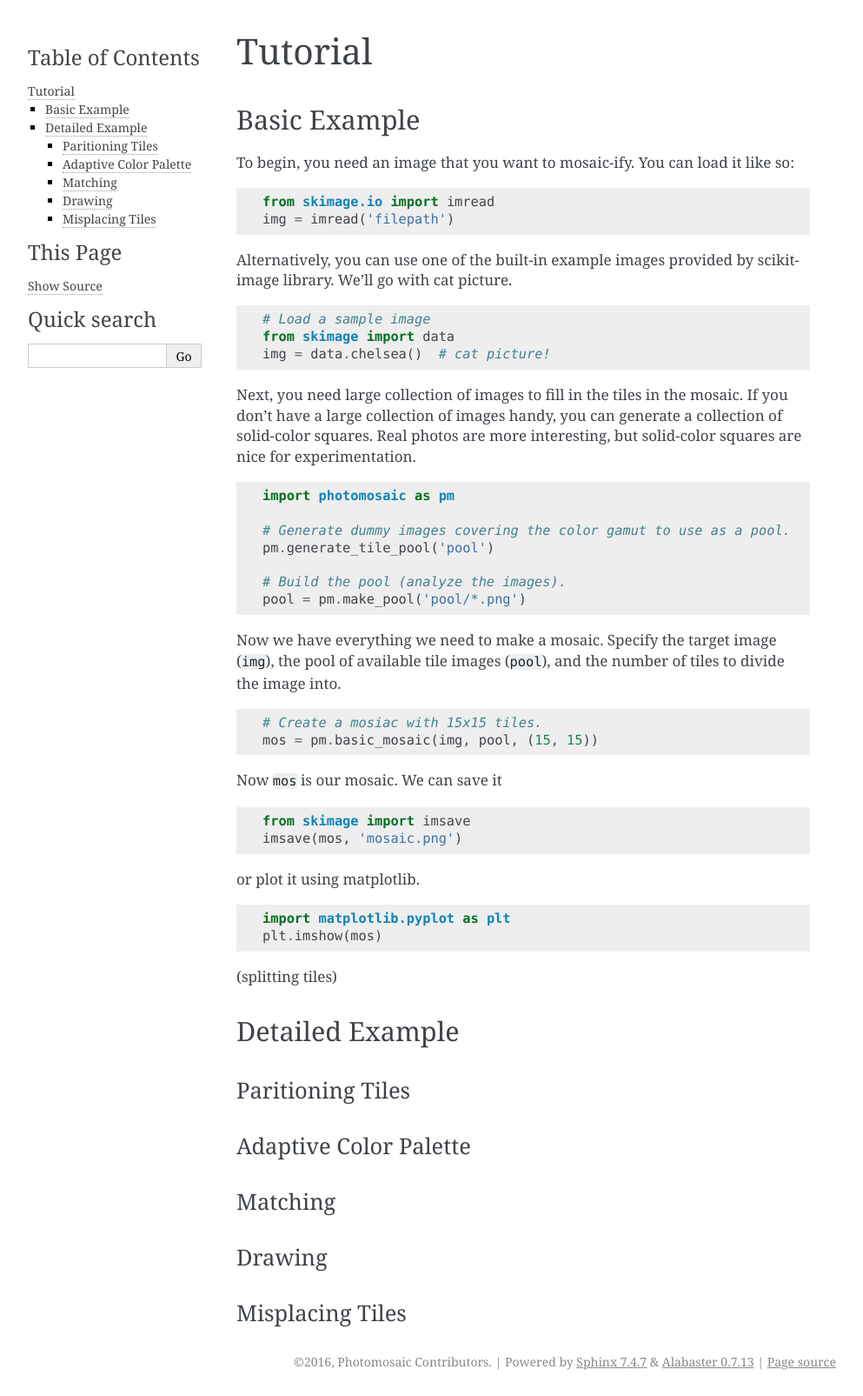
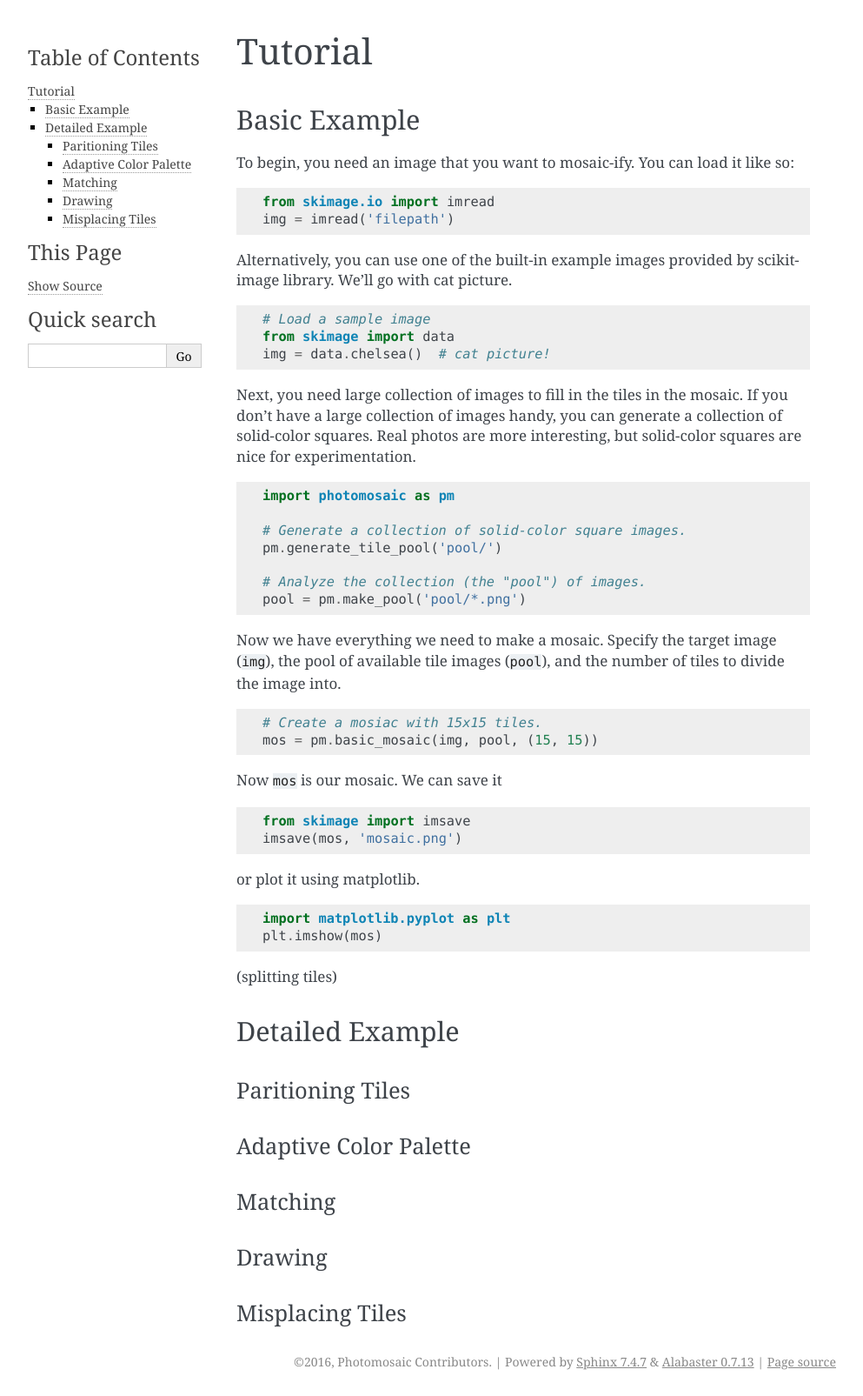
Before and after one commit to danielballan/photomosaic, a Sphinx documentation site: the page built from doc/source/tutorial.rst, in a window 1280 px wide. Shown: the whole page at 87% size, without its empty margins (148-1141 px from the left). Built offline with Sphinx 7.4.7, drawn with Linux system fonts in a browser that asks for light colours.

Commit message:
DOC: Tweak wording.

```diff
--- a/doc/source/tutorial.rst
+++ b/doc/source/tutorial.rst
@@ -30,10 +30,10 @@ solid-color squares are nice for experimentation.
 
     import photomosaic as pm
 
-    # Generate dummy images covering the color gamut to use as a pool.
-    pm.generate_tile_pool('pool')
+    # Generate a collection of solid-color square images.
+    pm.generate_tile_pool('pool/')
 
-    # Build the pool (analyze the images).
+    # Analyze the collection (the "pool") of images.
     pool = pm.make_pool('pool/*.png')
 
 Now we have everything we need to make a mosaic. Specify the target image
```
